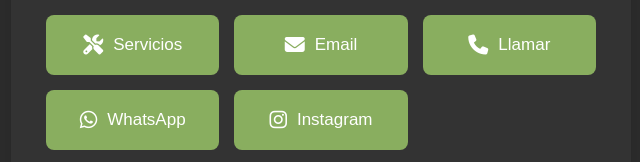
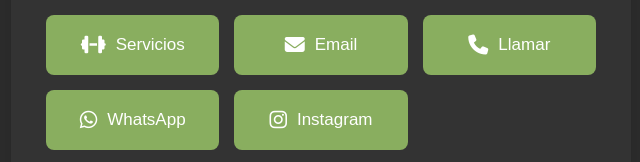
Before and after one commit to BigBearWellnessStudio/BigBearWellnessStudio.github.io, a plain HTML site: page index.html in a window 1280 px wide. Shown: the part 632-794 px from the top of the page, 319-959 px from the left. Drawn offline with Linux system fonts and the light colour scheme.

Commit message:
Update Servicios Icon.

```diff
--- a/index.html
+++ b/index.html
@@ -46,7 +46,7 @@
       <div class="button-grid">
         <!-- Botón de servicios - ejecuta función JavaScript -->
         <button class="button" onclick="mostrarServicios()">
-          <i class="fas fa-tools"></i> Servicios
+          <i class="fas fa-dumbbell"></i> Servicios
         </button>
 
         <!-- Botón de Email - CAMBIAR correo@ejemplo.com por tu email -->
```
